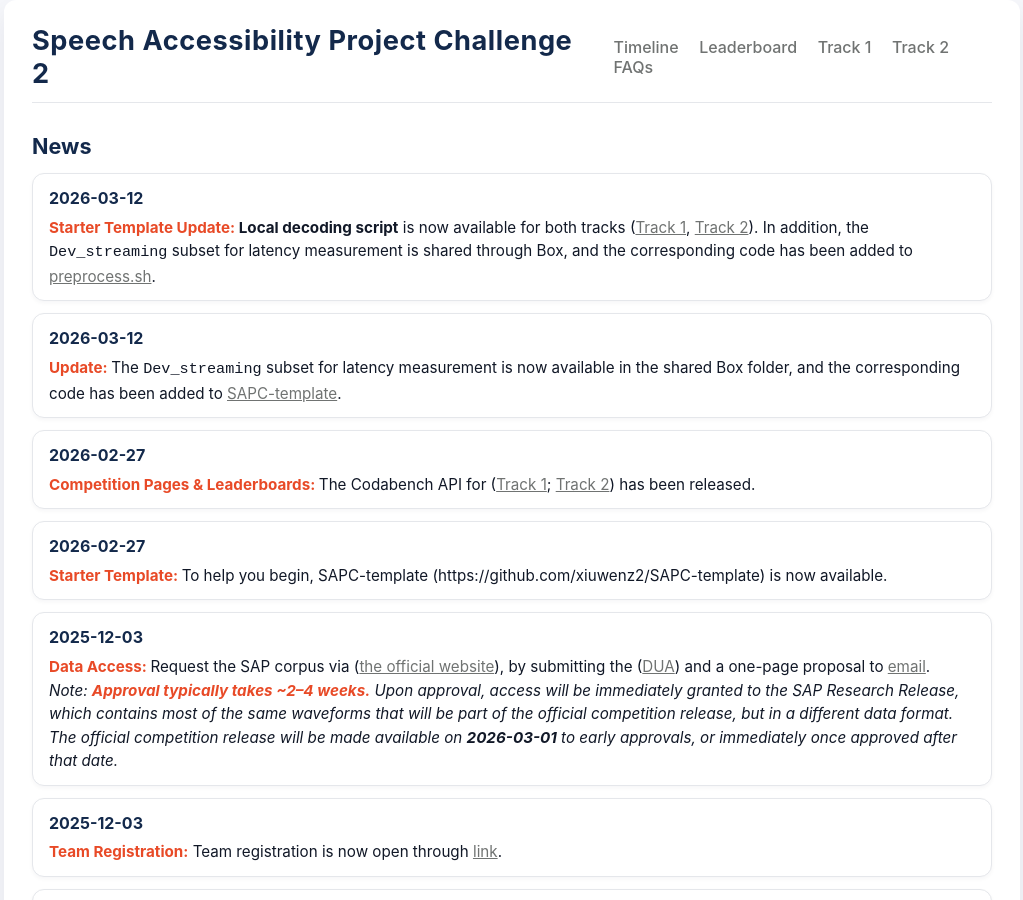
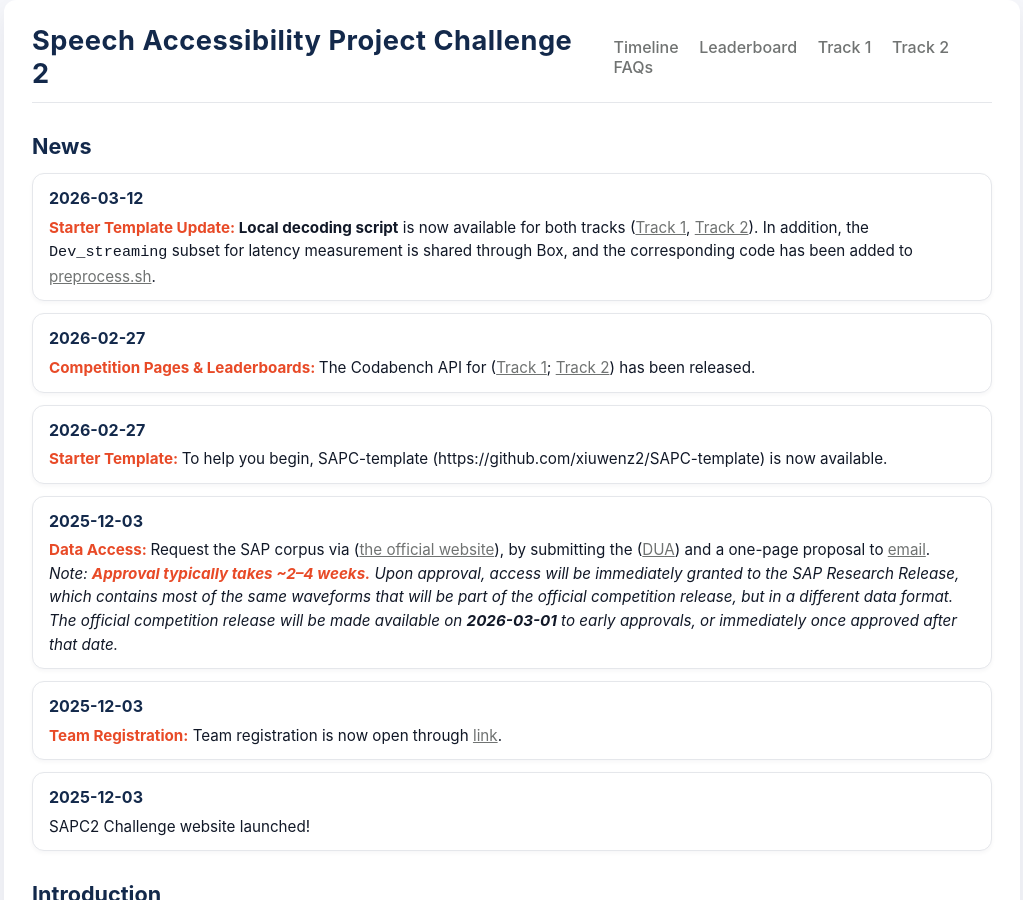
Before and after one commit to xiuwenz2/SAPC2-website, a Jekyll site: the page built from index.md, in a window 1280 px wide and 900 px high. Shown: the whole window, without its empty margins (128-1151 px from the left). Built offline with Jekyll 4.4.1, drawn with Linux system fonts in a browser that asks for light colours.

Commit message:
Remove outdated news item from index.md
Removed outdated news item about latency measurement availability.

```diff
--- a/index.md
+++ b/index.md
@@ -21,14 +21,6 @@ hero_meta: >
     <a href="https://github.com/xiuwenz2/SAPC-template/tree/main/track2_starting_kit#local-dev-test-with-dev-set">Track 2</a>).
     In addition, the <code>Dev_streaming</code> subset for latency measurement is shared through Box, and the corresponding code has been added to
     <a href="https://github.com/xiuwenz2/SAPC-template/blob/aac08c079ed610e3f83bc2d8d72dc42c94d81d33/preprocess.sh#L94">preprocess.sh</a>.
-  </div>
-</div>
-
-<div class="news-item">
-  <div class="news-date">2026-03-12</div>
-  <div class="news-text">
-  <strong><span style="color: #E84A27;">Update: </span></strong>
-  The <code>Dev_streaming</code> subset for latency measurement is now available in the shared Box folder, and the corresponding code has been added to <a href="https://github.com/xiuwenz2/SAPC-template/blob/aac08c079ed610e3f83bc2d8d72dc42c94d81d33/preprocess.sh#L94">SAPC-template</a>.
   </div>
 </div>
 
```
